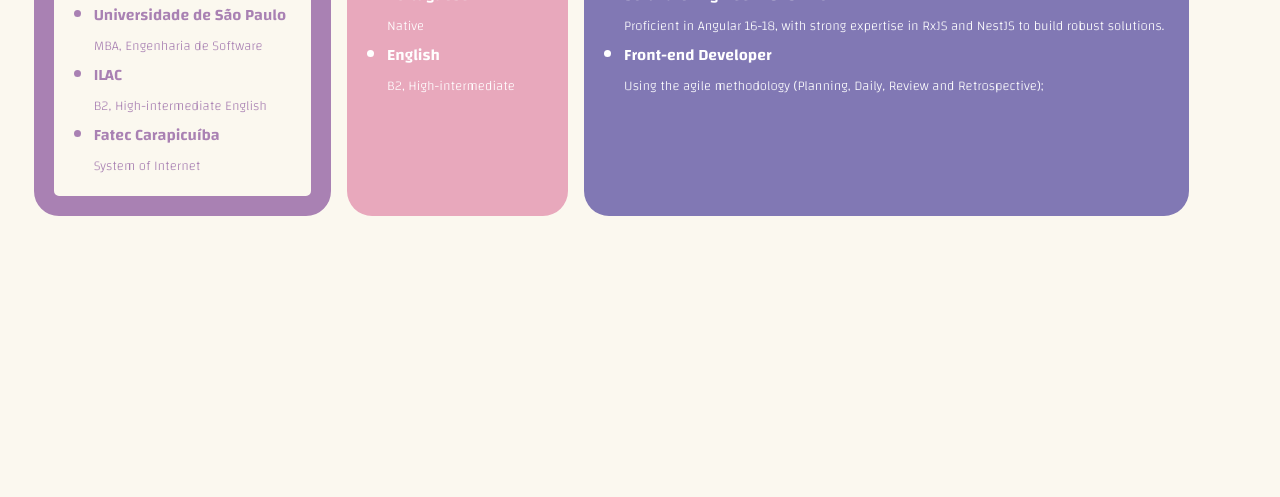
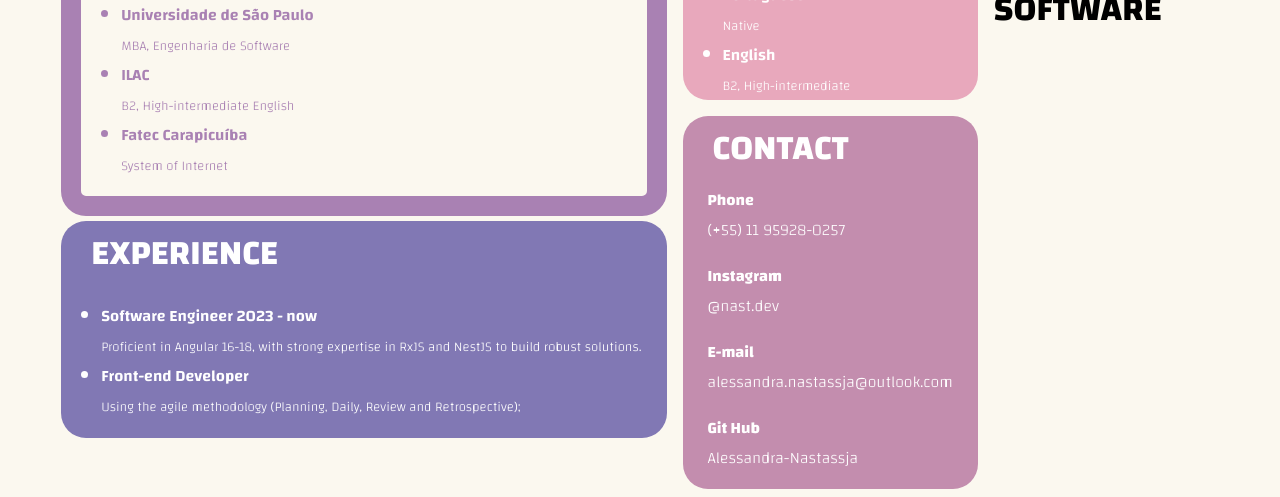
Before and after one commit to Alessandra-Nastassja/PORTFOLIO-ENG, a plain HTML site: page index.html in a window 1280 px wide. Shown: the part 594-1091 px from the top of the page. Before the commit the page ends 818 px from the top, so only its background shows below. Drawn offline with Linux system fonts and the light colour scheme.

Commit message:
feat: add content contact

```diff
--- a/index.html
+++ b/index.html
@@ -43,6 +43,7 @@
     <br>
     <main class="content-resume">
         <section class="content-resume--education-language">
+            <div>
                 <article class="content-education">
                     <h3>Education</h3>
                     <ul>
@@ -60,6 +61,22 @@
                         </li>
                     </ul>
                 </article>
+                <article class="content-experience">
+                    <h5>Experience</h5>
+                    <ul>
+                        <li>
+                            <p>Software Engineer 2023 - now</p>
+                            <small>Proficient in Angular 16-18, with strong expertise in RxJS and NestJS to build robust solutions.</small>
+                        </li>
+                        <li>
+                            <p>Front-end Developer</p>
+                            <small>Using the agile methodology (Planning, Daily, Review and Retrospective);</small>
+                        </li>
+                    </ul>
+                </article>
+            </div>
+
+            <div>
                 <article class="content-language">
                     <h4>Language</h4>
                     <ul>
@@ -73,19 +90,32 @@
                         </li>
                     </ul>
                 </article>
-            <article class="content-expirience">
-                <h5>Experience</h5>
-                <ul>
-                    <li>
-                        <p>Software Engineer 2023 - now</p>
-                        <small>Proficient in Angular 16-18, with strong expertise in RxJS and NestJS to build robust solutions.</small>
-                    </li>
-                    <li>
-                        <p>Front-end Developer</p>
-                        <small>Using the agile methodology (Planning, Daily, Review and Retrospective);</small>
-                    </li>
-                </ul>
+                <article class="content-contact">
+                    <h6>Contact</h6>
+                    <div>
+                        <b>Phone</b>
+                        <p>(+55) 11 95928-0257</p>
+                    </div>
+                    <div>
+                        <b>Instagram</b>
+                        <p>@nast.dev</p>
+                    </div>
+                    <div>
+                        <b>E-mail</b>
+                        <p>alessandra.nastassja@outlook.com</p>
+                    </div>
+                    <div>
+                        <b>Git Hub</b>
+                        <p>Alessandra-Nastassja</p>
+                    </div>
                 </article>
+            </div>
+
+            <div>
+                <article>
+                    <h6>Software</h6>
+                </article>
+            </div>
         </section>
         <section>lorem</section>
     </main>
--- a/style.css
+++ b/style.css
@@ -1,6 +1,6 @@
 @import url('https://fonts.googleapis.com/css2?family=Changa:wght@200..800&display=swap');
 
-h2, h3, h4, h5  {
+h2, h3, h4, h5, h6 {
     text-transform: uppercase;
     font-size: 35px;
 }
@@ -47,12 +47,16 @@ main.content-resume {
     display: flex;
     justify-content: center;
     flex-direction: row;
+    flex-flow: row wrap;
     gap: 1rem;
 }
 
 section.content-resume--education-language {
     display: flex;
+    flex-direction: row;
+    flex-wrap: wrap;
     gap: 1rem;
+    align-items: flex-start !important;
 }
 
 article.content-education {
@@ -71,18 +75,39 @@ article.content-language {
     }
 }
 
-article.content-expirience {
+article.content-experience {
     background-color: #8178B4;
+    padding-bottom: 1px;
 }
 
-article.content-language, article.content-expirience {
+article.content-contact {
+    background-color: #C38DAE;
+
+    div {
+        display: flex;
+        flex-direction: column;
+        margin: 0 25px;
+    }
+
+    p {
+        margin-top: 0px;
+        font-weight: 100;
+    }
+}
+
+article.content-language,
+article.content-experience,
+article.content-contact {
     color: #FFFFFF;
     border-radius: 25px;
     text-align: left;
 }
 
-article.content-education, article.content-language, article.content-expirience {
-    h3, h4, h5 {
+article.content-education,
+article.content-language,
+article.content-experience,
+article.content-contact {
+    h3, h4, h5, h6 {
         margin: 5px;
         padding: 0 25px;
     }
```
Lines whose indentation alone changed are shown as unchanged.
